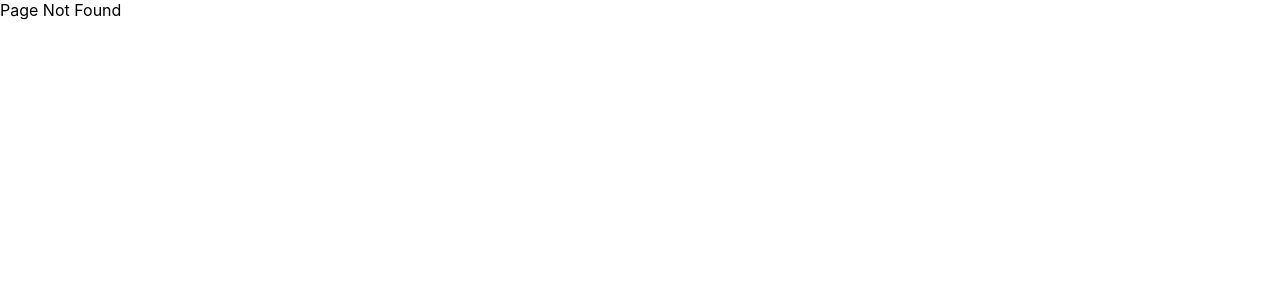
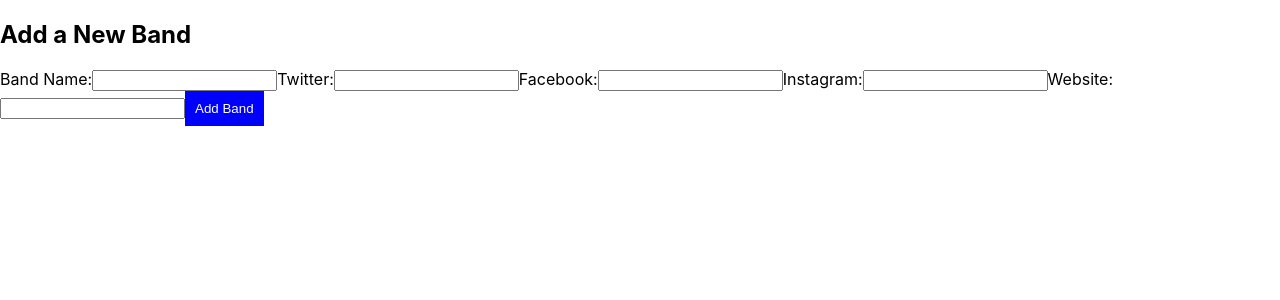
Before and after one commit to alexschaafdesign/showcal, a React (Create React App) app in the folder frontend/: page /add-band in a window 1280 px wide. Before the commit this address had no page. Shown: the top 300 px of the page. Built offline with nearby package versions, Linux system fonts and the light colour scheme.

Commit message:
Wednesday morning

```diff
--- a/frontend/src/App.js
+++ b/frontend/src/App.js
@@ -10,6 +10,7 @@ import BandProfile from './pages/BandProfile.js';  // Import the new BandProfile
 import './styles/App.css';
 import VenuesTable from './pages/VenuesTable.js';
 import VenueProfile from './pages/VenueProfile.js';
+import BandForm from './pages/BandForm.js';
 
 function App() {
   return (
@@ -23,6 +24,7 @@ function App() {
         <Route path="/venuestable" element={<VenuesTable />} />  {/* Venues page */}
         <Route path="/bands/:band" element={<BandProfile />} />  {/* Dynamic band profile page */}
         <Route path="/venues/:venueName" element={<VenueProfile />} /> {/* Dynamic route */}
+        <Route path="/add-band" element={<BandForm />} />
         <Route path="*" element={<div>Page Not Found</div>} />  {/* Catch-all for invalid routes */}
       </Routes>
     </Router>
--- /dev/null
+++ b/frontend/src/pages/BandForm.js
@@ -0,0 +1,97 @@
+// BandForm.js
+import React, { useState } from 'react';
+
+function BandForm() {
+  const [band, setBand] = useState('');
+  const [socialLinks, setSocialLinks] = useState({ twitter: '', facebook: '', instagram: '', website: '' });
+  const [message, setMessage] = useState('');
+
+  const handleSubmit = async (e) => {
+    e.preventDefault();
+    try {
+      const response = await fetch('/tcup/add-band', {
+        method: 'POST',
+        headers: {
+          'Content-Type': 'application/json',
+        },
+        body: JSON.stringify({ band, socialLinks }),
+      });
+
+      if (response.ok) {
+        setMessage('Band added successfully!');
+        setBand('');
+        setSocialLinks({ twitter: '', facebook: '', instagram: '', website: '' });
+      } else {
+        setMessage('Error adding band.');
+      }
+    } catch (error) {
+      console.error('Error:', error);
+      setMessage('Error adding band.');
+    }
+  };
+
+  const handleChange = (e) => {
+    const { name, value } = e.target;
+    setSocialLinks((prevLinks) => ({
+      ...prevLinks,
+      [name]: value,
+    }));
+  };
+
+  return (
+    <div>
+      <h2>Add a New Band</h2>
+      {message && <p>{message}</p>}
+      <form onSubmit={handleSubmit}>
+        <label>
+          Band Name:
+          <input
+            type="text"
+            value={band}
+            onChange={(e) => setBand(e.target.value)}
+            required // This makes the band name field required
+          />
+        </label>
+        <label>
+          Twitter:
+          <input
+            type="url"
+            name="twitter"
+            value={socialLinks.twitter}
+            onChange={handleChange}
+          />
+        </label>
+        <label>
+          Facebook:
+          <input
+            type="url"
+            name="facebook"
+            value={socialLinks.facebook}
+            onChange={handleChange}
+          />
+        </label>
+        <label>
+          Instagram:
+          <input
+            type="url"
+            name="instagram"
+            value={socialLinks.instagram}
+            onChange={handleChange}
+          />
+        </label>
+        <label>
+          Website:
+          <input
+            type="url"
+            name="website"
+            value={socialLinks.website}
+            onChange={handleChange}
+          />
+        </label>
+        <button type="submit">Add Band</button>
+      </form>
+    </div>
+  );
+}
+
+export default BandForm;
--- a/frontend/src/pages/Home.js
+++ b/frontend/src/pages/Home.js
@@ -13,6 +13,7 @@ const Home = () => {
       <Link to="/bandstable">Go to bands table</Link>
       <p>Click below to view the Venues table:</p>
       <Link to="/venuestable">Go to venues table</Link>
+      <Link to="/add-band">Add a Band</Link>
     </div>
   );
 };
```
